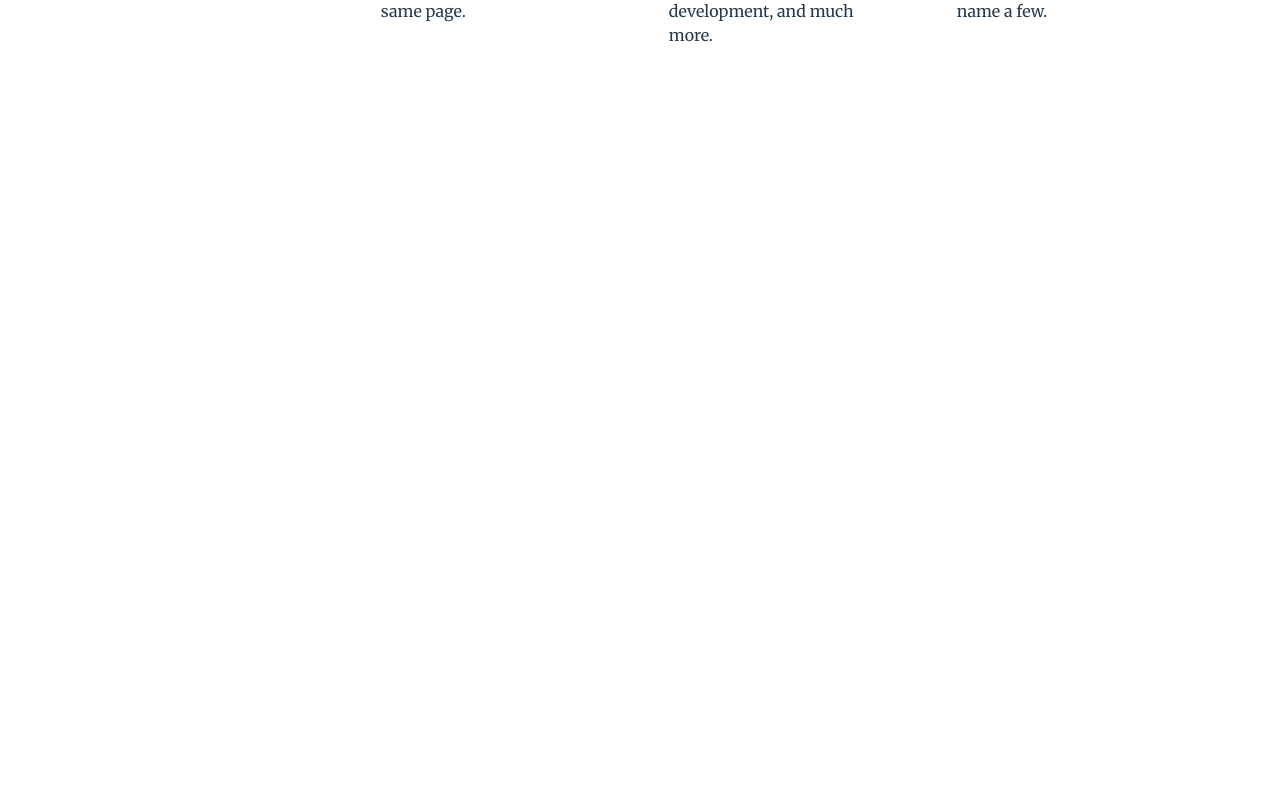
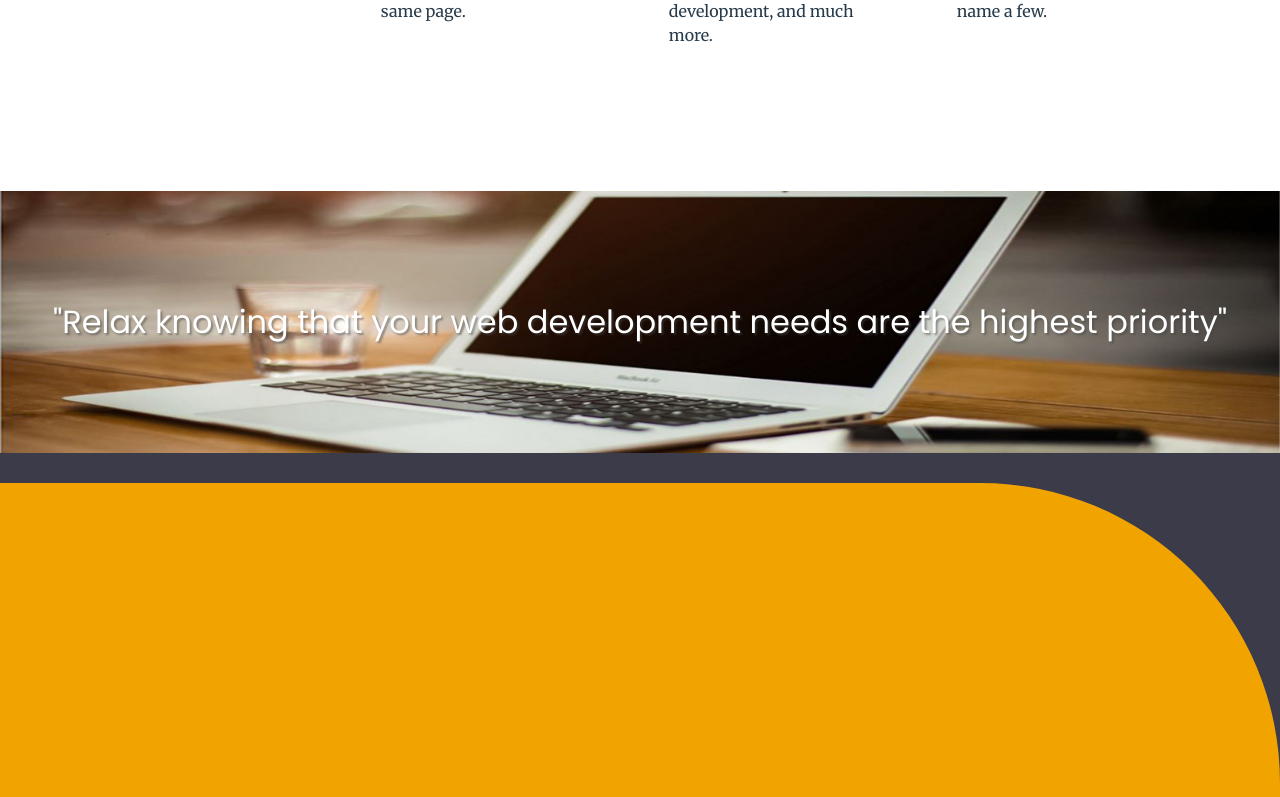
Before and after one commit to OverAndBeyondWeb/mern-stack-portfolio, a React (Create React App) app in the folder client/: page / in a window 1280 px wide. Shown: the part 1245-2042 px from the top of the page. Before the commit the page ends 1436 px from the top, so only its background shows below. Built offline with nearby package versions, Linux system fonts and the light colour scheme.

Commit message:
Quote component is displaying

```diff
--- a/client/src/components/Home/Home.js
+++ b/client/src/components/Home/Home.js
@@ -3,6 +3,7 @@ import './Home.scss';
 
 import LandingPage from '../LandingPage/LandingPage';
 import Skills from '../Skills/Skills';
+import Quote from '../Quote/Quote';
 
 class Home extends Component {
 
@@ -12,6 +13,7 @@ class Home extends Component {
       <div className="Home">
         <LandingPage />
         <Skills />
+        <Quote />
       </div>
 
     );
--- /dev/null
+++ b/client/src/components/Quote/Quote.js
@@ -0,0 +1,12 @@
+import React from 'react';
+import './Quote.scss';
+
+export default () => (
+  <div class="quote-container">
+    <div class="quote-two">
+      <p>"Relax knowing that your web development needs are the highest priority"</p>
+    </div>
+    <div class="divider-1"></div>
+    <div class="divider-2"></div>
+  </div>
+);
--- /dev/null
+++ b/client/src/components/Quote/Quote.scss
@@ -0,0 +1,44 @@
+.quote-container {
+  height: 100px;
+
+  @media screen and (max-width: 64.25rem) {
+    height: 200px;
+  }
+}
+.quote-two {
+  text-align: center;
+  text-shadow: 2px 2px 2px rgba(67, 67, 67, .5);
+  background: url("../../images/quote2-bg-color.jpg") no-repeat;
+  background-size: 100% 100%;
+  color: white;
+  padding: 75px 0;
+
+  @media screen and (max-width: 64.25rem) {
+    padding: 20px 0;
+  }
+
+  p {
+    font-size: 2em;
+
+    @media screen and (max-width: 64.25rem){
+      font-size: 1.375rem;
+    }
+  }
+}
+
+.divider-1 {
+  background: #3B3B4A;
+  height: 400px;
+}
+
+.divider-2 {
+  background: #F1A400;
+  height: 600px;
+  border-top-right-radius: 300px;
+  position: relative;
+  top: -370px;
+
+  @media screen and (max-width: 64.25rem) {
+    border-top-right-radius: 200px;
+  }
+}
```
